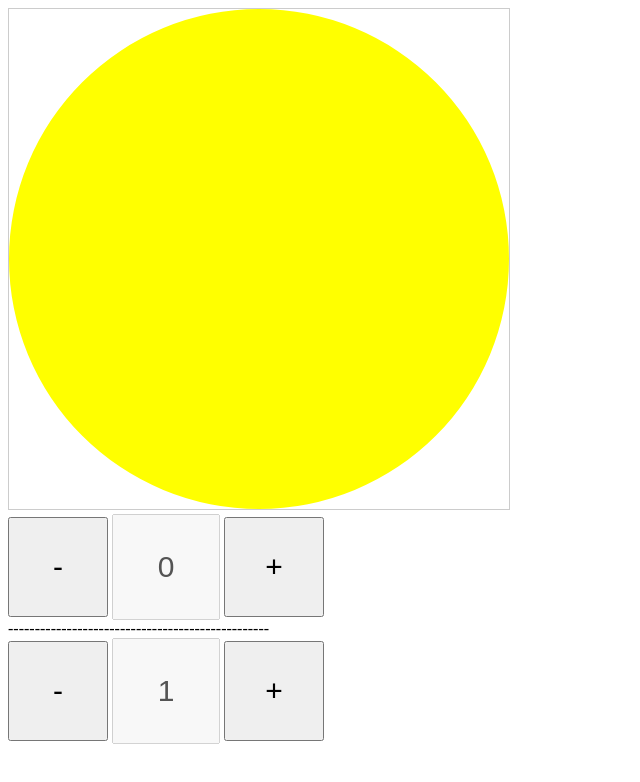
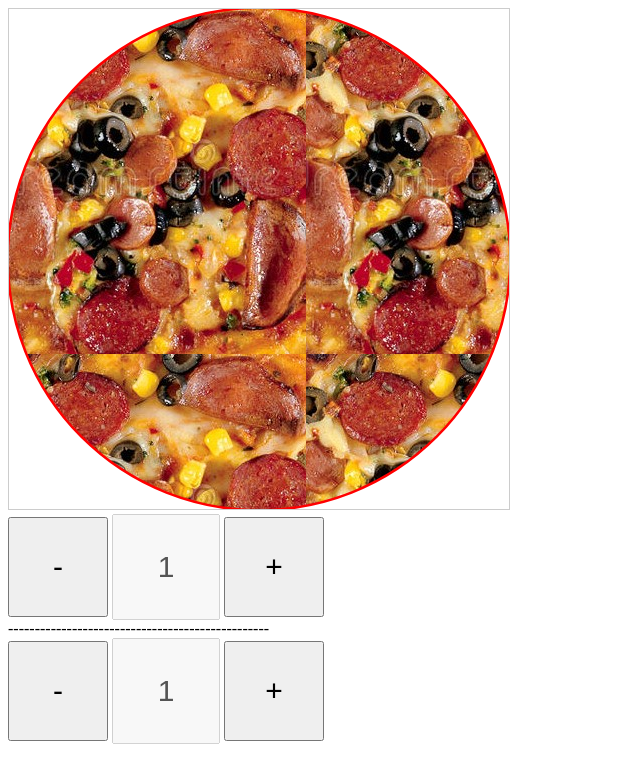
Before and after one commit to mawanngoo/web1, a plain HTML site: page test.html in a window 1280 px wide. Shown: the whole page, without its empty margins (0-640 px from the left). Drawn offline with Linux system fonts and the light colour scheme.

Commit message:
Add files via upload

```diff
--- a/test.html
+++ b/test.html
@@ -11,7 +11,7 @@ Your browser does not support the HTML 5 Canvas.
 </canvas>
 </br>
 <input type="button" id="am" value="-" onclick="clickbtn('am');" style="width:100px;height:100px;font-size:30px;"/>
-<input type="text" id="aaaa" value="0" disabled="disabled" style="width:100px;height:100px;font-size:30px;text-align:center;"/>
+<input type="text" id="aaaa" value="1" disabled="disabled" style="width:100px;height:100px;font-size:30px;text-align:center;"/>
 <input type="button" id="ap" value="+" onclick="clickbtn('ap');" style="width:100px;height:100px;font-size:30px;"/>
 </br>-------------------------------------------------</br>
 <input type="button" id="bm" value="-" onclick="clickbtn('bm');" style="width:100px;height:100px;font-size:30px;"/>
@@ -22,7 +22,10 @@ var canvas;
 var context;
 var circle = {x:250, y:250};
 var spl=1;
-var sel=0;
+var sel=1;
+
+var image = new Image();
+image.src="./img/Pizza2.jpg";
 
 window.onload = function(){
 	canvas_play();
@@ -47,9 +50,6 @@ function clickbtn(elem)
   if(tmpB < tmpA)
     tmpA = tmpB;
 
-  if(tmpA > tmpB)
-    tmpA = tmpB;
-
   document.getElementById('aaaa').value = sel = tmpA;
   document.getElementById('bbbb').value = spl = tmpB;
 
@@ -60,10 +60,6 @@ function clickbtn(elem)
 function canvas_play(){
   	canvas = document.getElementById('canvas');
   	context = canvas.getContext('2d');
-
-		var image = new Image();
-    image.src="./img/Pizza2.jpg";
-    var pattern = context.createPattern(image, "repeat");
 
     context.strokeStyle="red";
   	context.lineWidth = 5;
@@ -82,19 +78,20 @@ function canvas_play(){
   		context.moveTo(250, 250);
   		context.arc( circle.x, circle.y, 250, (Math.PI/180)*((360/spl)*i), (Math.PI/180)*((360/spl)*(i+1)));
   		context.closePath();
-      if(sel!=0 || spl!=1)
+      if(!(sel==0 && spl==1))
   		  context.stroke();
 		}
 
 		for(var j=0; j < sel; j++)
 		{
+      var pattern = context.createPattern(image, "repeat");
   		context.beginPath();
   		context.moveTo(250, 250);
   		context.arc( circle.x, circle.y, 250, (Math.PI/180)*((360/spl)*j), (Math.PI/180)*((360/spl)*(j+1)));
   		context.closePath();
   		context.fillStyle = pattern;  //"blue";
   		context.fill();
-      if(sel!=1)
+      if(!(sel==1 && spl==1))
     		context.stroke();
 		}
 
```
